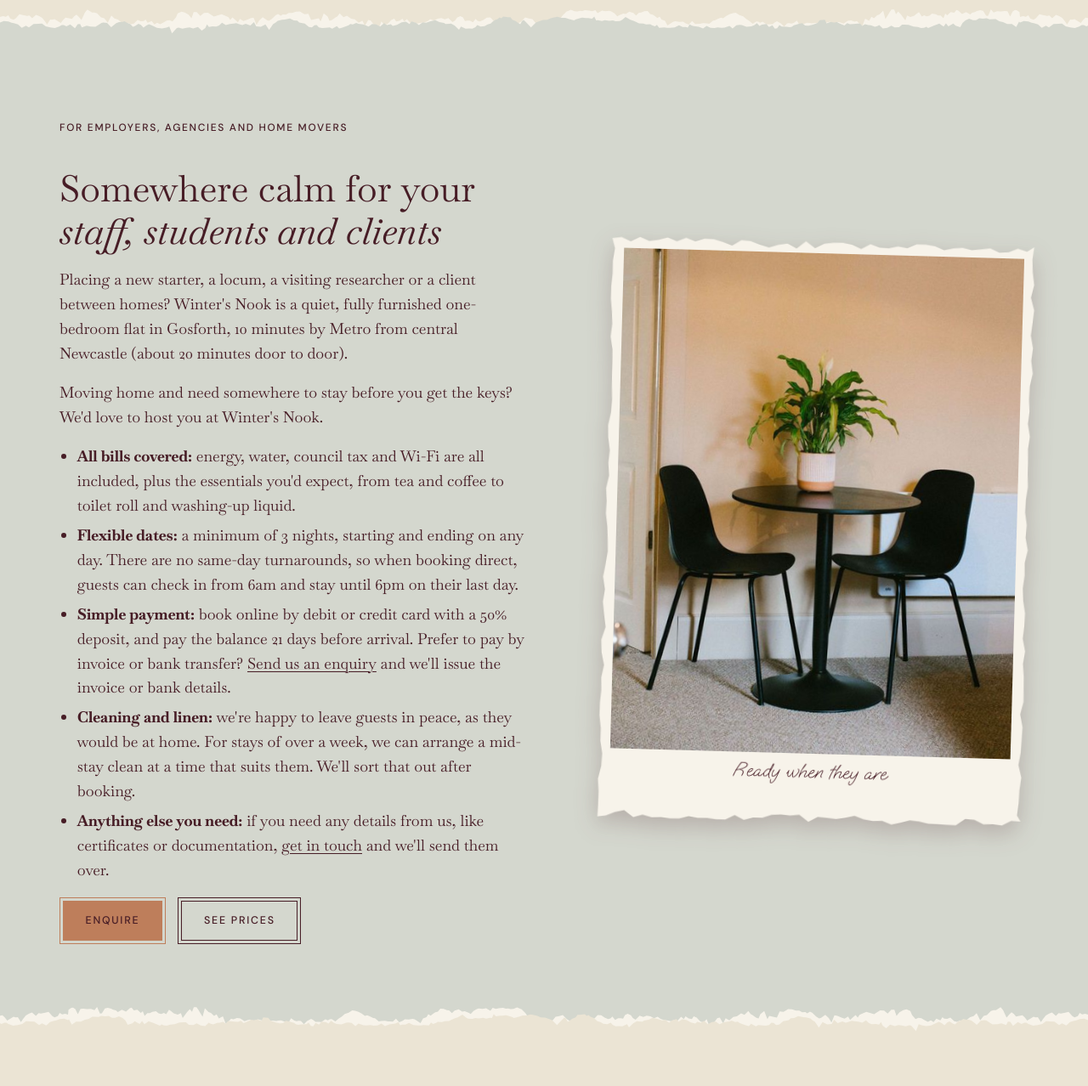
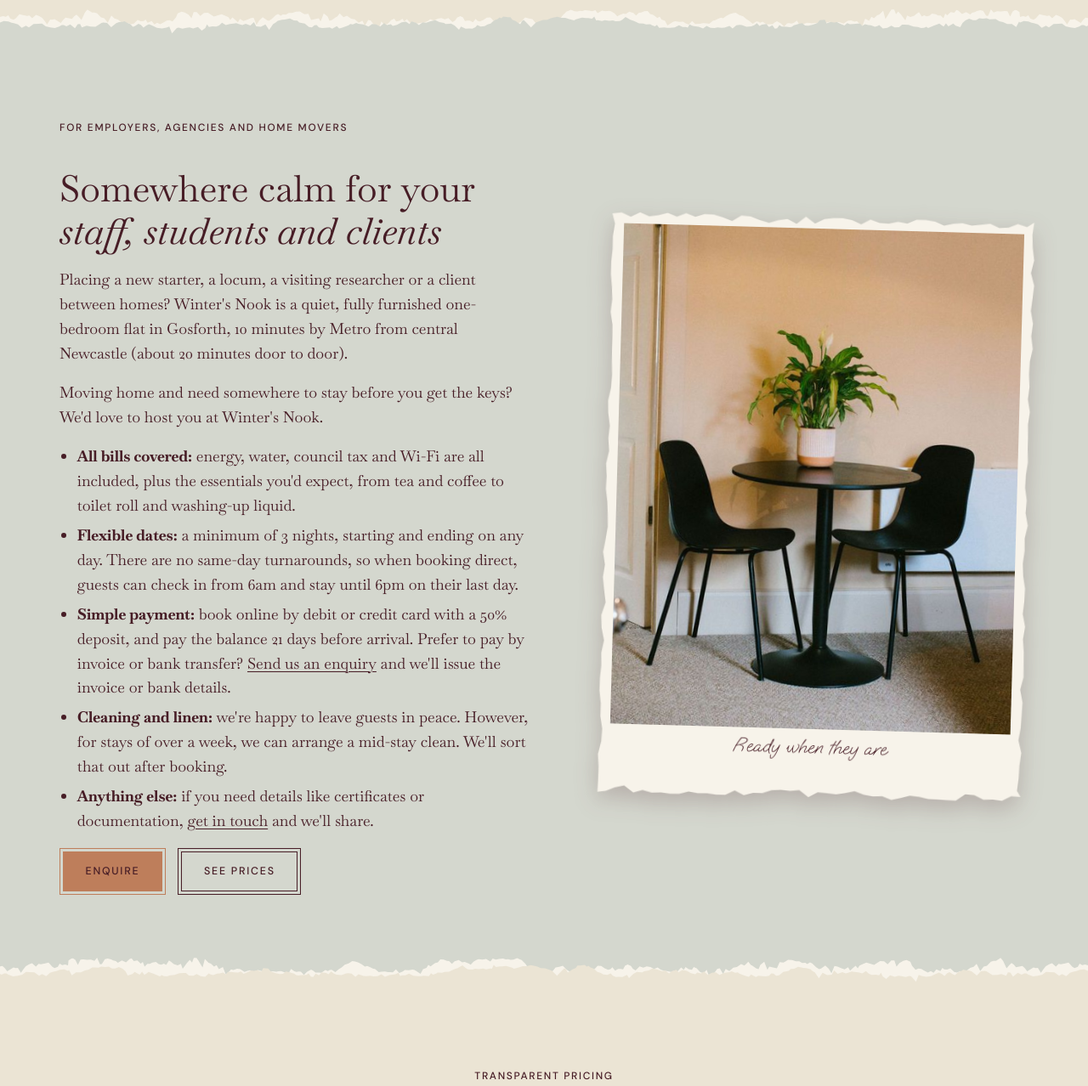
Before and after one commit to days4dreams/winter, a PHP site: page /longer-stays in a window 1280 px wide. Shown: the part 1896-3174 px from the top of the page at 85% size. Run offline with PHP 8.4, Linux system fonts and the light colour scheme.

Commit message:
Longer Stays: shorter cleaning and 'anything else' points
Co-Authored-By: Claude Opus 5.5 <noreply@anthropic.com>
Claude-Session: https://claude.ai/code/session_01AqWLvQGitSTwziCXjTzp1u

```diff
--- a/longer-stays.php
+++ b/longer-stays.php
@@ -61,8 +61,8 @@ require __DIR__ . '/includes/head.php';
         <li><strong>All bills covered:</strong> energy, water, council tax and Wi-Fi are all included, plus the essentials you'd expect, from tea and coffee to toilet roll and washing-up liquid.</li>
         <li><strong>Flexible dates:</strong> a minimum of 3 nights, starting and ending on any day. There are no same-day turnarounds, so when booking direct, guests can check in from 6am and stay until 6pm on their last day.</li>
         <li><strong>Simple payment:</strong> book online by debit or credit card with a 50% deposit, and pay the balance 21 days before arrival. Prefer to pay by invoice or bank transfer? <a href="/enquire">Send us an enquiry</a> and we'll issue the invoice or bank details.</li>
-        <li><strong>Cleaning and linen:</strong> we're happy to leave guests in peace, as they would be at home. For stays of over a week, we can arrange a mid-stay clean at a time that suits them. We'll sort that out after booking.</li>
-        <li><strong>Anything else you need:</strong> if you need any details from us, like certificates or documentation, <a href="/enquire">get in touch</a> and we'll send them over.</li>
+        <li><strong>Cleaning and linen:</strong> we're happy to leave guests in peace. However, for stays of over a week, we can arrange a mid-stay clean. We'll sort that out after booking.</li>
+        <li><strong>Anything else:</strong> if you need details like certificates or documentation, <a href="/enquire">get in touch</a> and we'll share.</li>
       </ul>
       <div class="btns"><a class="btn btn--fill" href="/enquire">Enquire</a><a class="btn" href="#pricing">See prices</a></div>
     </div>
```
